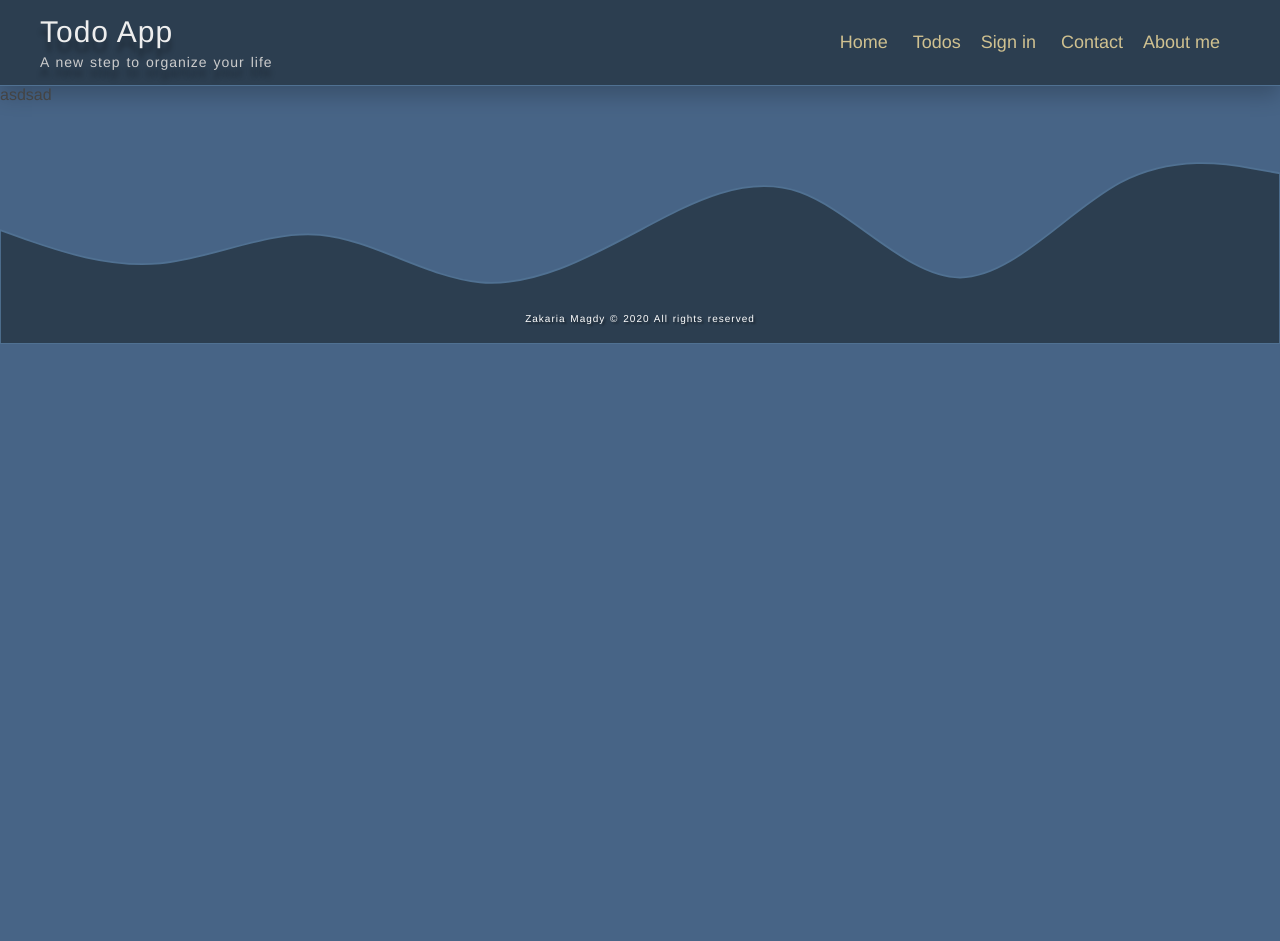
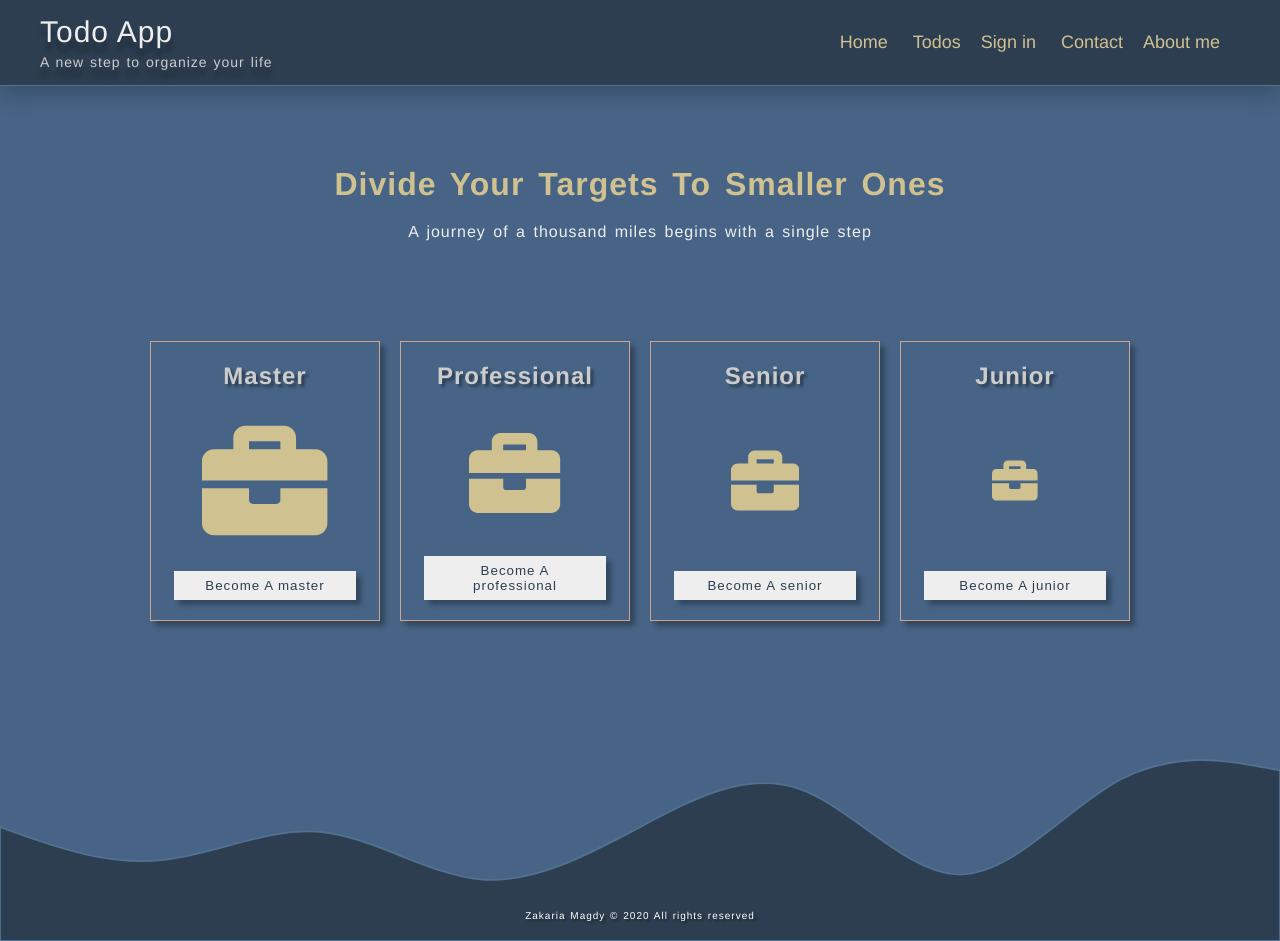
Before and after one commit to zakariamagdyz/Todos, a React (Create React App) app: page / in a window 1280 px wide. Before the commit the page ends 800 px from the top, so only its background shows below. Built offline with nearby package versions, Linux system fonts and the light colour scheme.

Commit message:
add home page

```diff
--- a/src/components/App/App.jsx
+++ b/src/components/App/App.jsx
@@ -6,6 +6,7 @@ import Spinner from "../Spinner/Spinner";
 import Errorboundary from "../Error-boundary/ErrorBoundry";
 import { BrowserRouter, Switch, Route } from "react-router-dom";
 import NotFoundPage from "../Not-found/NotFoundPage";
+import HomePage from "../../pages/Home-Page/Homepage";
 
 const TodoPage = lazy(() => import("../../pages/Todo-Page/TodoPage"));
 const EditPage = lazy(() => import("../../pages/EditPage/EditPage"));
@@ -20,7 +21,7 @@ const App = () => {
           <Suspense fallback={<Spinner />}>
             <Switch>
               <Route path="/" exact>
-                <div>asdsad</div>
+                <HomePage />
               </Route>
               <Route path="/yearly-targets">
                 <TodoPage title="Yearly targets" timeFrame="yearly" />
--- a/src/components/Header/Header.jsx
+++ b/src/components/Header/Header.jsx
@@ -29,8 +29,8 @@ const Header = () => {
             <HeaderSubtitle>A new step to organize your life</HeaderSubtitle>
           </div>
           <HeaderNav>
-            <Link to="/yearly-targets">Home </Link>
-            <Link to="/monthly-targets">Todos</Link>
+            <Link to="/">Home </Link>
+            <Link to="/daily-targets">Todos</Link>
             <Link to="/weekly-targets">Sign in </Link>
             <Link to="/daily-targets">Contact</Link>
             <Link to="/daily-targets">About me</Link>
--- /dev/null
+++ b/src/components/Target-Card/TargetCar.style.jsx
@@ -0,0 +1,47 @@
+import styled from "styled-components";
+import { FaBriefcase } from "react-icons/fa";
+
+export const TargetCardStyled = styled.div`
+  display: flex;
+  flex-direction: column;
+  align-items: center;
+  border: 1px solid #d0a590;
+  box-shadow: 0.5rem 0.5rem 0.5rem rgba(0, 0, 0, 0.3);
+  height: 28rem;
+  padding: 2rem 0;
+  justify-content: space-between;
+`;
+
+export const Title = styled.h2`
+  color: #ccc;
+  text-shadow: 0.3rem 0.3rem 0.3rem rgba(0, 0, 0, 0.4);
+  text-transform: capitalize;
+  letter-spacing: 0.1rem;
+`;
+
+export const Icon = styled(FaBriefcase)`
+  width: ${(props) => props.size === "master" && "55%"};
+  width: ${(props) => props.size === "professional" && "40%"};
+  width: ${(props) => props.size === "senior" && "30%"};
+  width: ${(props) => props.size === "junior" && "20%"};
+  color: #d0c190;
+  margin: 2rem 0;
+`;
+
+export const TargetButton = styled.button`
+  background: #eee;
+  border: none;
+  padding: 0.7rem 1.5rem;
+  outline: none;
+  cursor: pointer;
+  color: #2c3e50;
+  width: 80%;
+  letter-spacing: 0.1rem;
+  box-shadow: 0.5rem 0.5rem 0.5rem rgba(0, 0, 0, 0.3);
+  transition: all 0.3s ease;
+
+  :hover {
+    background: #d0a590;
+    color: #fff;
+  }
+`;
--- /dev/null
+++ b/src/components/Target-Card/TargetCard.jsx
@@ -0,0 +1,32 @@
+import React from "react";
+import { TargetCardStyled, Title, Icon, TargetButton } from "./TargetCar.style";
+import { useHistory } from "react-router-dom";
+
+const TargetCard = ({ title, size }) => {
+  const history = useHistory();
+  const getAdress = (adress) => {
+    switch (adress) {
+      case "master":
+        return "/yearly-targets";
+      case "professional":
+        return "/monthly-targets";
+      case "senior":
+        return "/weekly-targets";
+      case "junior":
+        return "/daily-targets";
+      default:
+        return;
+    }
+  };
+  return (
+    <TargetCardStyled>
+      <Title>{title}</Title>
+      <Icon size={size} />
+      <TargetButton onClick={() => history.push(`${getAdress(title)}`)}>
+        Become A {title}
+      </TargetButton>
+    </TargetCardStyled>
+  );
+};
+
+export default TargetCard;
--- /dev/null
+++ b/src/pages/Home-Page/HomePage.style.jsx
@@ -0,0 +1,29 @@
+import styled from "styled-components";
+
+export const HomePageStyled = styled.div``;
+
+export const HomeTitles = styled.div`
+  text-align: center;
+  margin-top: 8rem;
+
+  > h1 {
+    color: #d0c190;
+    text-transform: capitalize;
+    word-spacing: 0.4rem;
+    letter-spacing: 0.1rem;
+  }
+
+  > p {
+    margin-top: 2rem;
+    color: #eee;
+    letter-spacing: 1px;
+    word-spacing: 0.2rem;
+  }
+`;
+
+export const TargetContainer = styled.div`
+  display: grid;
+  grid-template-columns: repeat(auto-fit, minmax(20rem, max-content));
+  margin: 10rem 15rem 8rem;
+  grid-gap: 2rem;
+`;
--- /dev/null
+++ b/src/pages/Home-Page/Homepage.jsx
@@ -0,0 +1,22 @@
+import React from "react";
+import { HomePageStyled, HomeTitles, TargetContainer } from "./HomePage.style";
+import TargetCard from "../../components/Target-Card/TargetCard";
+const HomePage = () => {
+  const Targets = ["master", "professional", "senior", "junior"];
+  return (
+    <HomePageStyled>
+      <HomeTitles>
+        <h1>divide your targets to smaller ones</h1>
+        <p>A journey of a thousand miles begins with a single step</p>
+      </HomeTitles>
+
+      <TargetContainer>
+        {Targets.map((target) => (
+          <TargetCard key={target} title={target} size={target} />
+        ))}
+      </TargetContainer>
+    </HomePageStyled>
+  );
+};
+
+export default HomePage;
```
